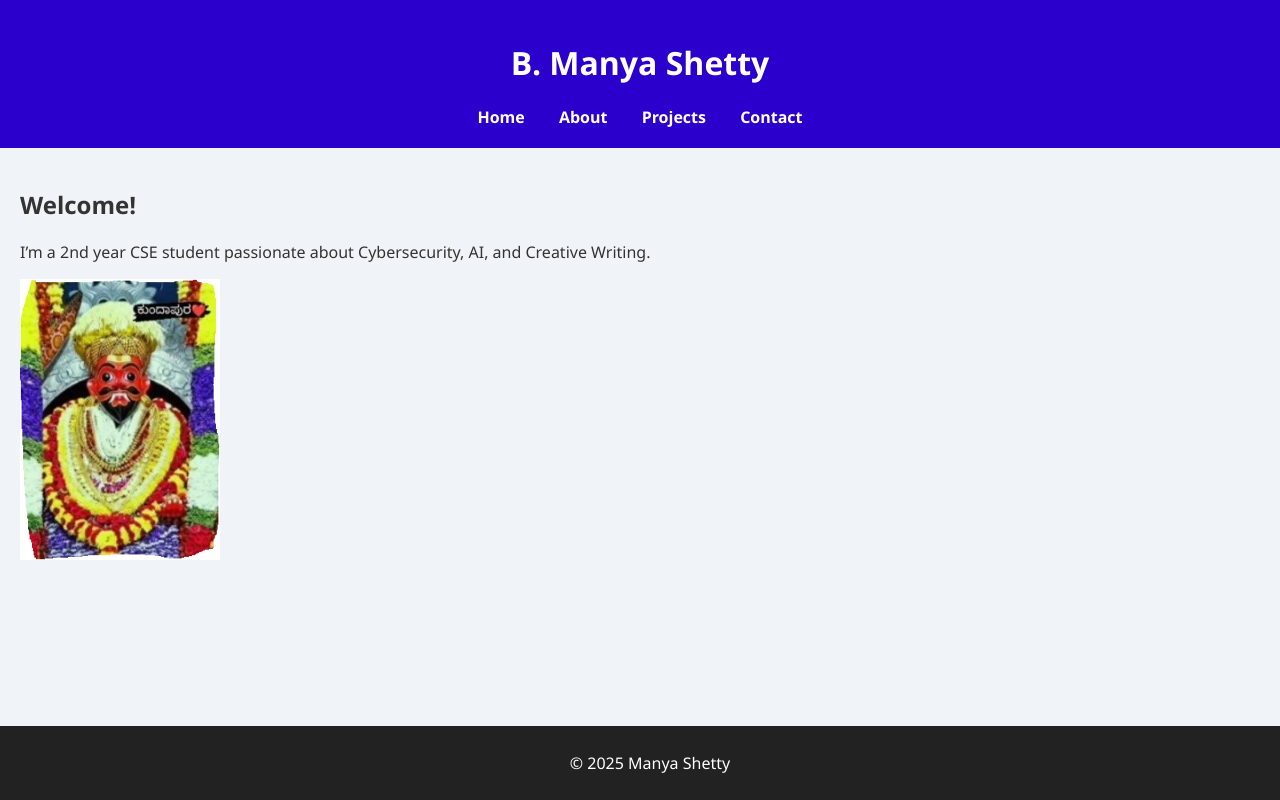
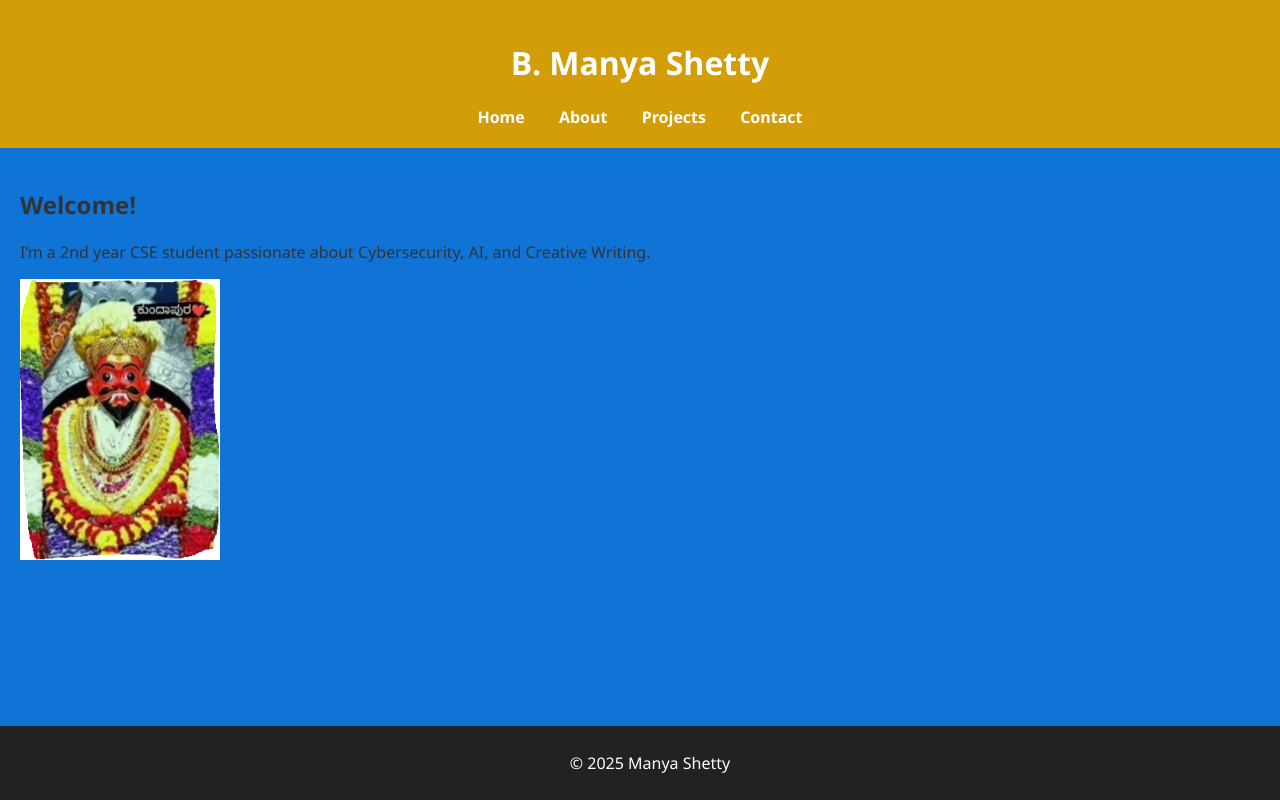
Before and after one commit to bmanyashetty/my-portfolio, a plain HTML site: page index.html in a window 1280 px wide. Drawn offline with Linux system fonts and the light colour scheme; files that its build step writes are made by us from their sources; files whose address does not match are found by name.

Commit message:
Add files via upload

```diff
--- a/style.css
+++ b/style.css
@@ -1,12 +1,12 @@
 body {
   font-family: 'Segoe UI', sans-serif;
   margin: 0;
-  background-color: #f0f4f8;
+  background-color: #1073d6;
   color: #333;
 }
 
 header {
-  background-color: #2c00cc;
+  background-color: #d39d08;
   color: white;
   padding: 20px;
   text-align: center;
```
